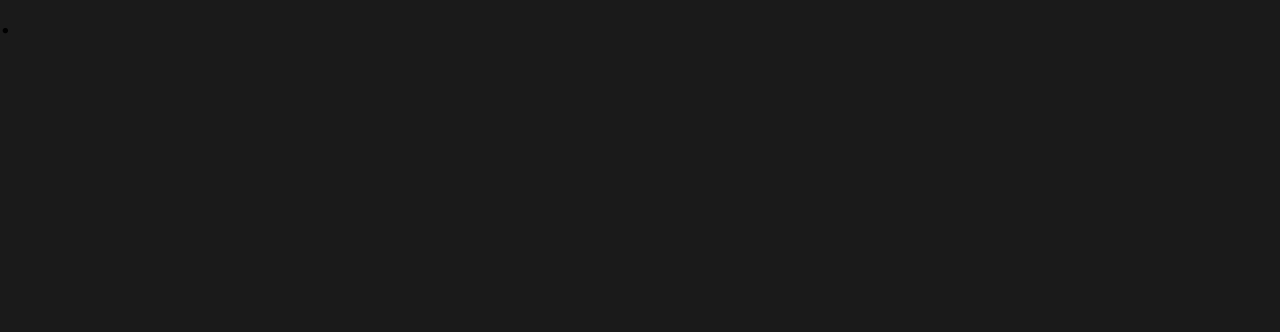
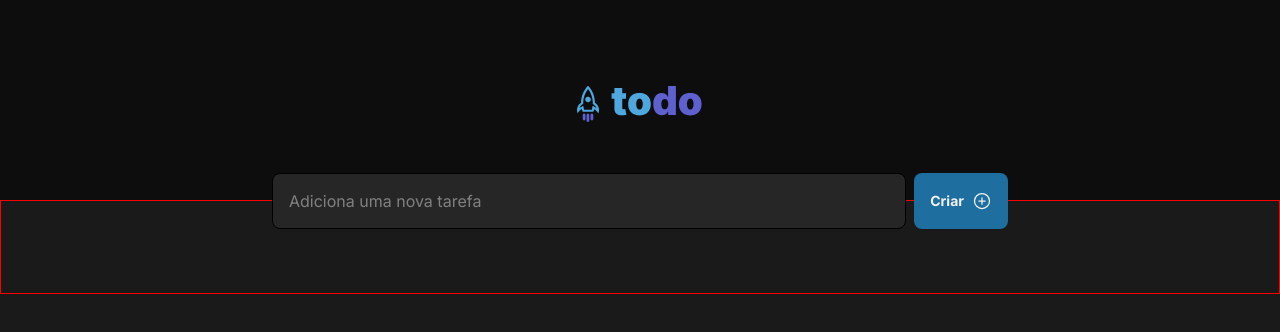
Before and after one commit to RenanFachin/RS_IG_ToDo, a React (Vite) app: page / in a window 1280 px wide. Shown: the top 332 px of the page. Built offline with nearby package versions, Linux system fonts and the light colour scheme.

Commit message:
Cria componente Form e Header

```diff
--- a/package.json
+++ b/package.json
@@ -9,6 +9,7 @@
     "preview": "vite preview"
   },
   "dependencies": {
+    "phosphor-react": "^1.4.1",
     "react": "^18.2.0",
     "react-dom": "^18.2.0"
   },
--- /dev/null
+++ b/src/components/Form.module.css
@@ -0,0 +1,49 @@
+.formContent {
+  max-width: 46rem;
+
+  display: flex;
+  justify-content: center;
+
+  margin: 0 auto;
+
+  gap: 0.5rem;
+
+  margin-top: calc(0px - 1.5rem - 4px);
+  margin-bottom: 4rem;
+}
+
+.formContent input {
+  flex: 1;
+  background: var(--gray-500);
+  border: 1px solid var(--black);
+  border-radius: 8px;
+  padding: 1rem;
+  color: var(--gray-100);
+}
+
+.formContent input::placeholder{
+  color: var(--gray-300);
+}
+
+.formContent button[type=submit] {
+  display: flex;
+  align-items: center;
+  justify-content: center;
+  gap: 0.5rem;
+
+  background: var(--blue-800);
+  color: var(--gray-100);
+  font-size: 0.875rem;
+  font-weight: bold;
+
+  padding: 1rem;
+
+  border: 0;
+  border-radius: 8px;
+
+  transition: background-color 0.2s;
+}
+
+.formContent button[type=submit]:hover {
+  background: var(--blue-500);
+}
--- /dev/null
+++ b/src/components/Form.tsx
@@ -0,0 +1,19 @@
+import { PlusCircle } from 'phosphor-react'
+
+import styles from './Form.module.css'
+
+export function Form() {
+  return (
+    <form className={styles.formContent}>
+      <input
+        placeholder='Adiciona uma nova tarefa'
+      />
+
+      <button type='submit'>
+        Criar
+
+        <PlusCircle size={20}/>
+      </button>
+    </form>
+  )
+}
--- /dev/null
+++ b/src/components/Header.module.css
@@ -0,0 +1,8 @@
+.content {
+  background: var(--gray-700);
+  height: 12.5rem;
+
+  display: flex;
+  justify-content: center;
+  align-items: center;
+}
--- /dev/null
+++ b/src/components/Header.tsx
@@ -0,0 +1,11 @@
+import styles from './Header.module.css'
+
+import toDoLogo from '../assets/Logo.svg'
+
+export function Header(){
+  return(
+    <header className={styles.content}>
+      <img src={toDoLogo} />
+    </header>
+  )
+}
--- /dev/null
+++ b/src/pages/App.module.css
@@ -0,0 +1,7 @@
+.wrapper {
+  max-width: 90rem;
+  margin: 0 auto;
+  padding: 0 1rem;
+
+  border: 1px solid red;
+}
--- a/src/pages/App.tsx
+++ b/src/pages/App.tsx
@@ -1,5 +1,16 @@
+import { Header } from '../components/Header'
+import { Form } from '../components/Form'
+
+import styles from './App.module.css'
+
 export function App() {
   return (
-    <h1>.</h1>
+    <div>
+      <Header />
+
+      <div className={styles.wrapper}>
+        <Form />
+      </div>
+    </div>
   )
 }
--- a/src/styles/global.css
+++ b/src/styles/global.css
@@ -1,5 +1,6 @@
 :root {
   --white: #FFFFFF;
+  --black: #000000;
 
   --purple-500: #8284FA;
   --purple-800: #5E60CE;
@@ -24,6 +25,15 @@
   box-sizing: border-box;
 }
 
+input:focus {
+	outline: transparent;
+	box-shadow: 0 0 0 1px var(--purple-500)
+}
+
+button:focus {
+	outline: transparent;
+}
+
 body {
   background: var(--gray-600);
 
```
Also changed, not shown: src/assets/Logo.svg (added), 1 other file (tests, documents, lock files or other folders).
